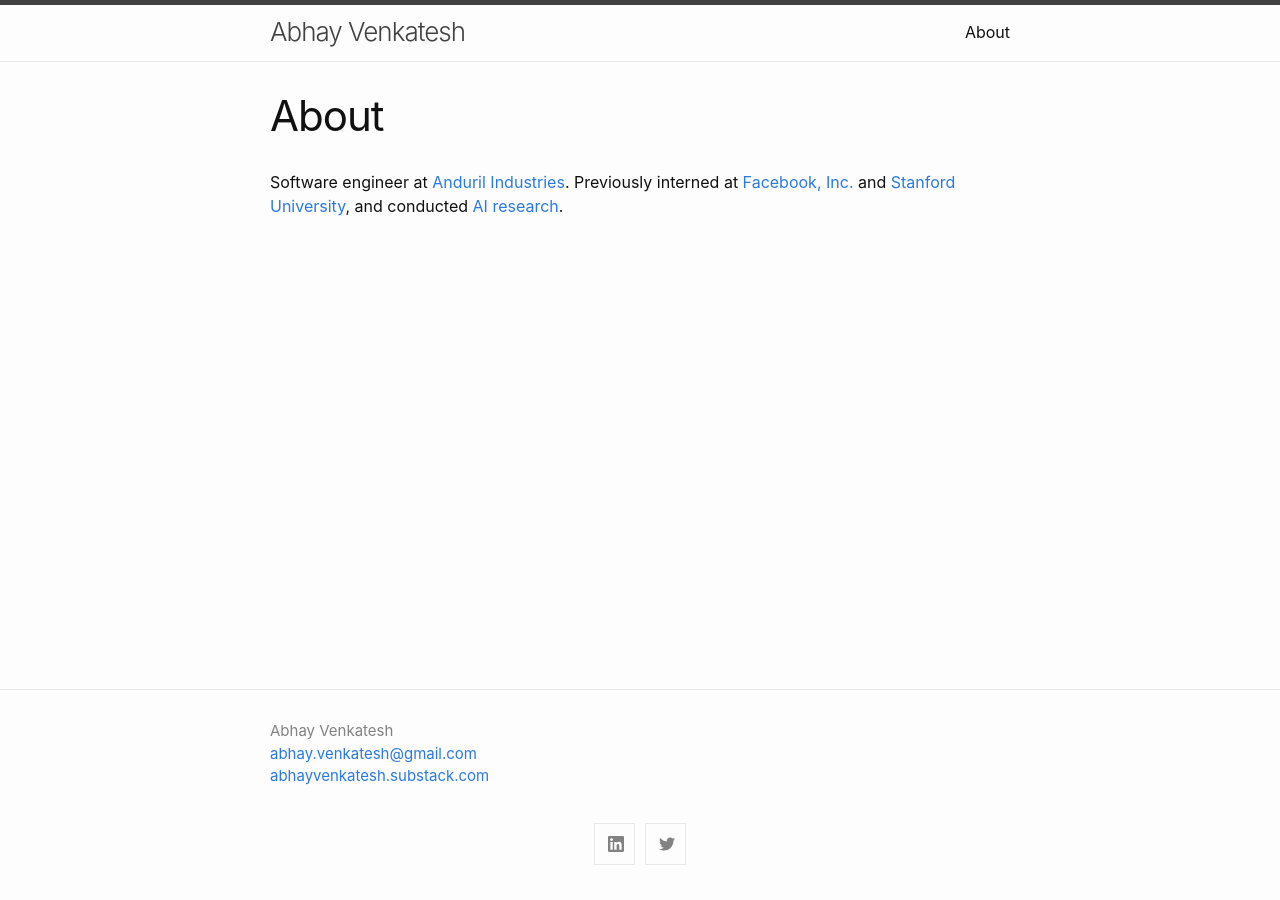
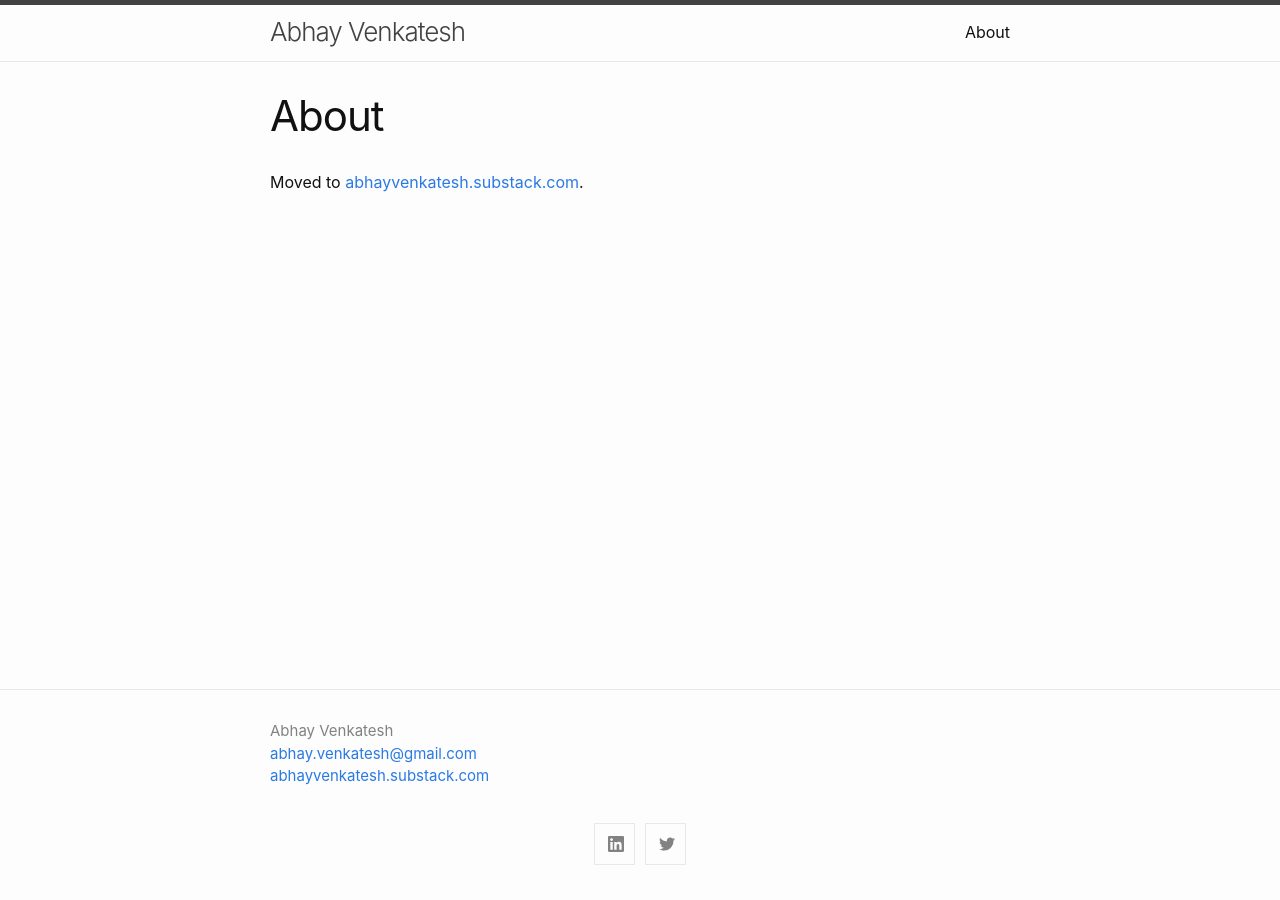
Before and after one commit to abhay-venkatesh/abhay-venkatesh.github.io, a Jekyll site: the page built from about.md, in a window 1280 px wide. Built offline with Jekyll 4.4.1, drawn with Linux system fonts in a browser that asks for light colours.

Commit message:
Update about.md

```diff
--- a/about.md
+++ b/about.md
@@ -4,4 +4,4 @@ title: About
 permalink: /about/
 ---
 
-Software engineer at [Anduril Industries](http://anduril.com/).  Previously interned at [Facebook, Inc.](https://www.facebook.com/) and [Stanford University](http://stanford.com/), and conducted [AI research](https://scholar.google.com/citations?user=Inp7zBgAAAAJ&hl=en).
+Moved to [abhayvenkatesh.substack.com](https://abhayvenkatesh.substack.com/).
```
